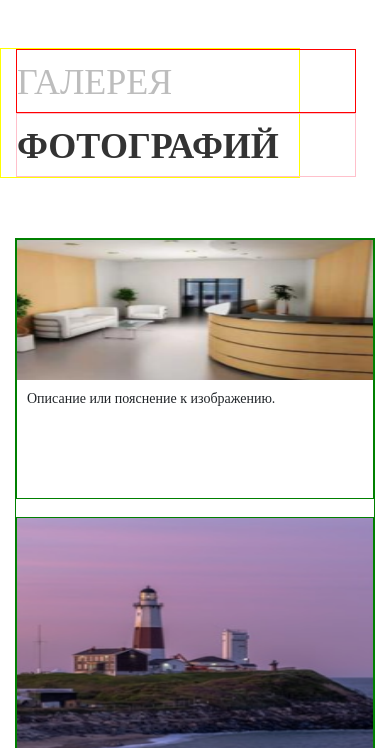
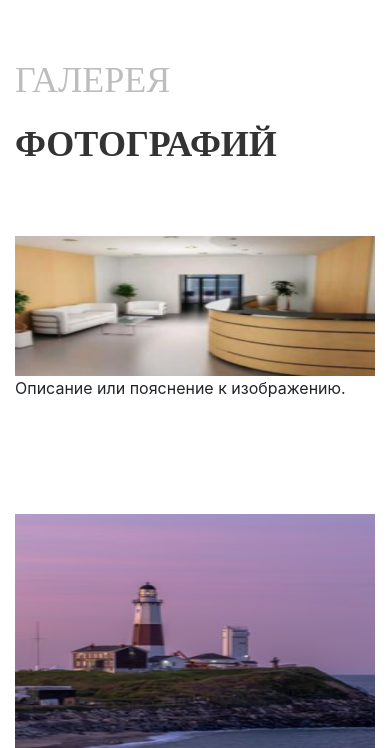
Before and after one commit to Romuald01/arc, a plain HTML site: page gallery.html in a window 390 px wide. Shown: the part 96-844 px from the top of the page. Drawn offline with Linux system fonts and the light colour scheme.

Commit message:
updating UI

```diff
--- a/css/style.css
+++ b/css/style.css
@@ -675,7 +675,6 @@ margin-top: -45px;
 }
 /* gallery styling start here */
 .gallery-headings-div{
-    border: 1px solid yellow;
     margin-top: 92.14px;
     width: 300px;
 }
@@ -691,12 +690,10 @@ margin-top: -45px;
     display: block;
     color:rgba(189, 189, 189, 1);
     text-align: left;
-    border:1px solid red;
 }
 
 .gallery-heading-sub{
     height: 64px;
-    border:1px solid pink;
     width: 453px;
     font-family: TT Hoves;
     font-size: 64px;
@@ -719,7 +716,6 @@ margin-top: -45px;
     margin: 9px;
     height: 260px;
     width: 210px;
-    border: 1px solid green;
 }
 .gallery-container{
     margin-top: 60px;
@@ -730,7 +726,6 @@ margin-top: -45px;
 .building1-box{
 height: 260px;
 width: 210px;
-border: 1px solid green;
 }
 .building1{
     width: 100%;
@@ -738,11 +733,12 @@ border: 1px solid green;
     height: 140px;
 }
 .building2,.building3,.building4,.building5,
-.building6,.building7,.building8,.building9.building10{
+.building6,.building7,.building8,.building9,.building10{
     width: 100%;
     display: block;
    height: 100%;
 }
+.buildi
 .building1-text{
     padding: 10px;
     height: 36px;
@@ -858,7 +854,6 @@ border: 1px solid green;
         font-size: 48px;
     }
     .first-gallery-section,.second-gallery-section{
-    border:1px solid green;
     display: flex;
     flex-direction: column;
     padding: 0px;
@@ -867,12 +862,12 @@ border: 1px solid green;
     .building6-box,.building7-box,.building8-box,.building9-box,.building10-box{
         width: 100%;
         margin: 0px;
+        display: block;
     }
     .building2-box,.building3-box,.building4-box,.building5-box,
     .building6-box,.building7-box,.building8-box,.building9-box,.building10-box{
         margin-top: 5%;
     }
-
 
 }
 @media  screen and (max-width:767px){
@@ -1208,12 +1203,16 @@ margin-top: -10%;
 .fifth-row-heading{
     width: 260px;
 }
+.gallery-pagination-contents{
+    margin-bottom: -20px;
+}
 }
 
  @media  screen and (max-width:320px){
      .pag-num{
          margin: 10px;
      }
+
     .seventh-row-form-img{
         height: 200px;
     }
```
